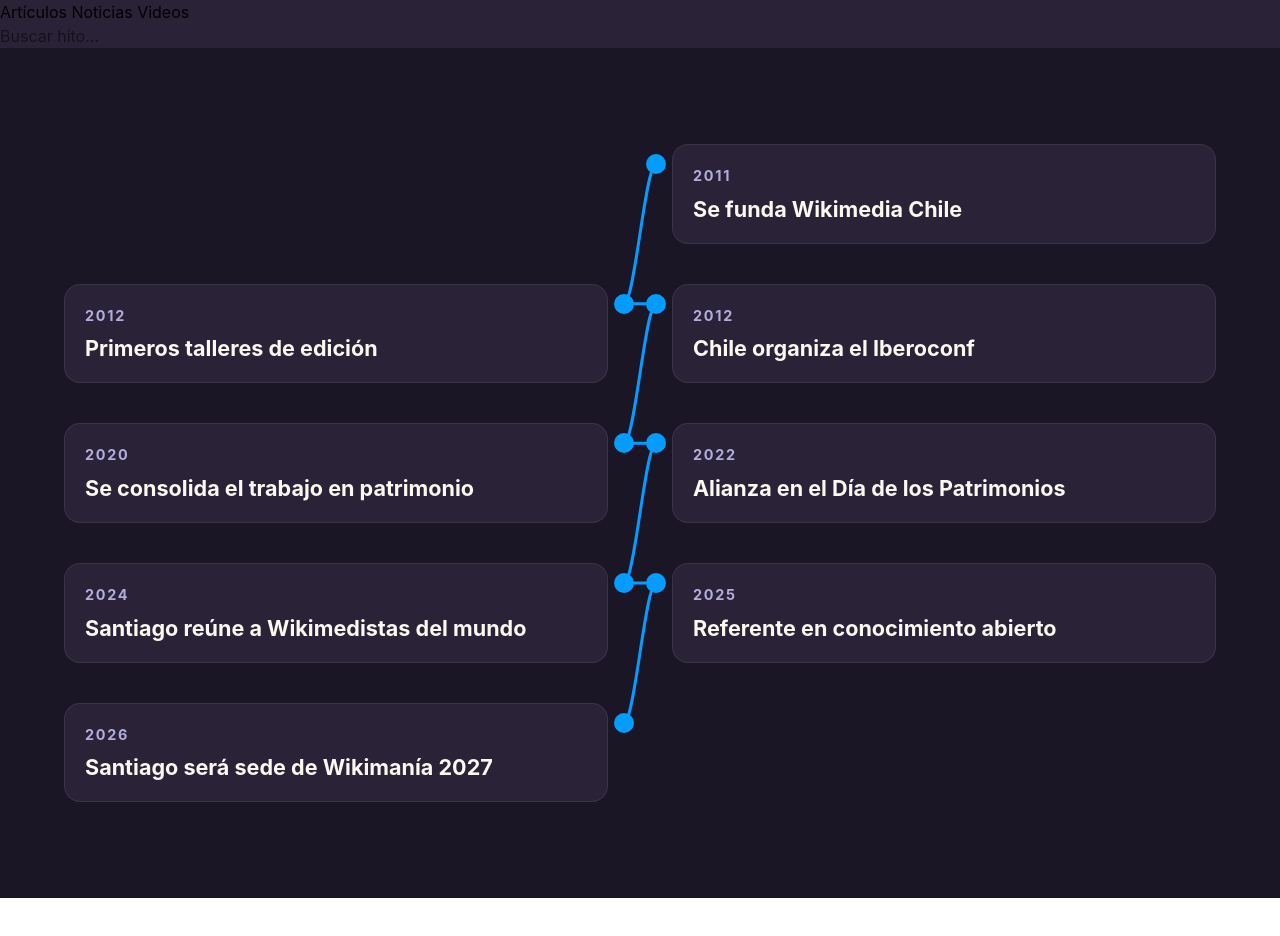
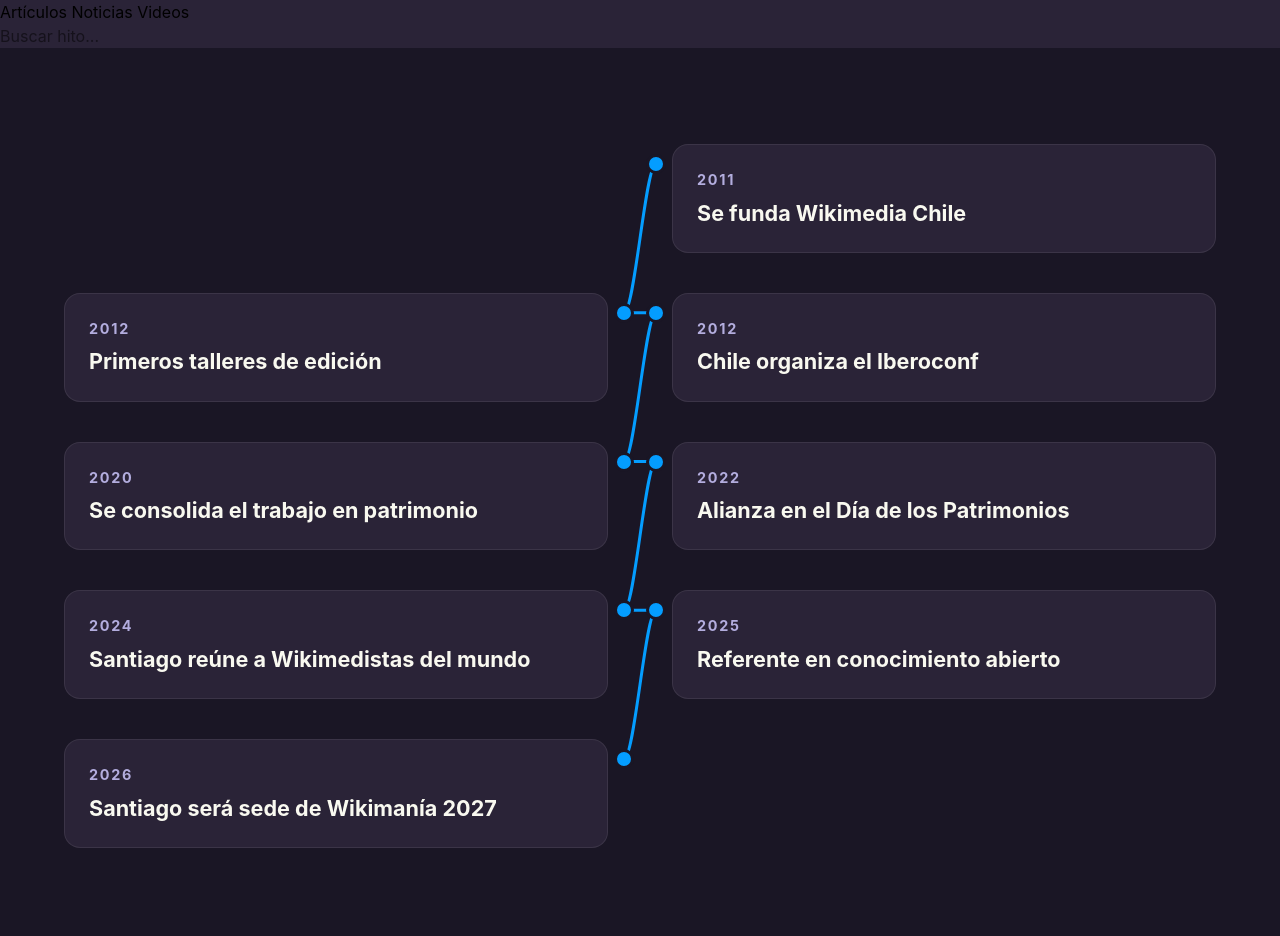
Before and after one commit to tromvn/wikimedia-cl-15, a website built with Vite: page index.html in a window 1280 px wide. Before the commit the page ends 898 px from the top, so only its background shows below. Built offline with nearby package versions, Linux system fonts and the light colour scheme.

Commit message:
style(cards): mejorar la jerarquía visual de los hitos

```diff
--- a/src/style.css
+++ b/src/style.css
@@ -45,7 +45,7 @@
 .hito-card {
     position: relative;
 
-    padding: 1.25rem;
+    padding: 1.5rem;
 
     border-radius: 1rem;
 
@@ -60,11 +60,11 @@
 }
 
 .hito-card:hover {
-    transform: translateY(-3px);
+    transform: translateY(-4px);
 
     border-color: var(--color-brand);
 
-    box-shadow: 0 8px 24px rgba(0, 0, 0, 0.25);
+    box-shadow: 0 12px 232px rgba(0, 0, 0, 0.28);
 }
 
 .hito-year {
@@ -85,10 +85,10 @@
 
 .hito-title {
     font-size: 1.35rem;
-
+    margin-top: 0.4rem;
     font-weight: 700;
-
-    line-height: 1.3;
+    color: var(--color-text);
+    line-height: 1.35;
 }
 
 .hito-marker {
@@ -98,6 +98,7 @@
     height: 20px;
     border-radius: 50%;
     background: var(--color-accent-blue);
+    border: 3px solid var(--color-base);
     z-index: 10;
 }
 
```
